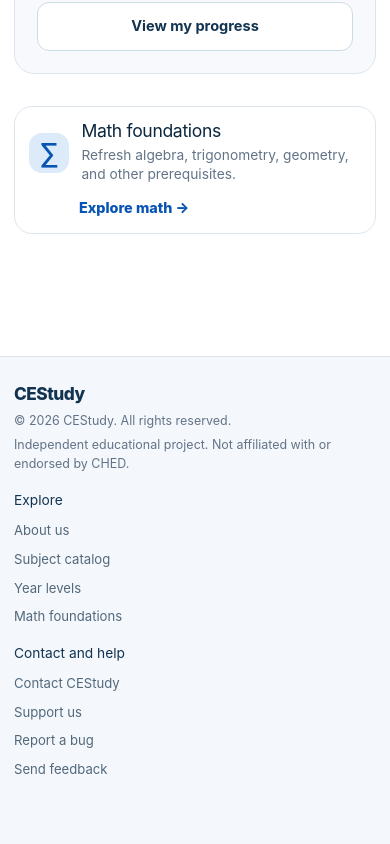
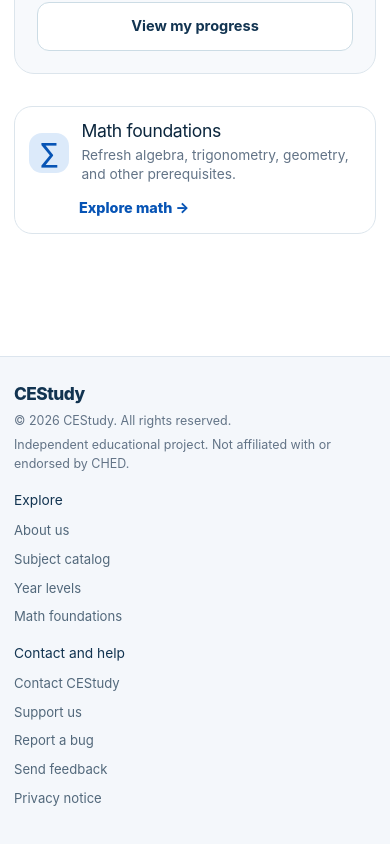
Before and after one commit to justryan-n2d/CEStudy, a React (Vite) app: page / in a window 390 px wide. Shown: the part 1337-2181 px from the top of the page. Built offline with nearby package versions, Linux system fonts and the light colour scheme; no server answers.

Commit message:
feat: link privacy notice from footer and mobile menu

```diff
--- a/src/components/Layout.tsx
+++ b/src/components/Layout.tsx
@@ -126,6 +126,7 @@ export function Layout({ children }: { children: ReactNode }) {
           <Link to="/support" onClick={() => setMobileMenuOpen(false)}><NavigationGlyph name="help" />Support us</Link>
           <Link to="/bug-reports" onClick={() => setMobileMenuOpen(false)}><NavigationGlyph name="help" />Report a bug</Link>
           <Link to="/feedback" onClick={() => setMobileMenuOpen(false)}><NavigationGlyph name="help" />Send feedback</Link>
+          <Link to="/privacy" onClick={() => setMobileMenuOpen(false)}><NavigationGlyph name="help" />Privacy notice</Link>
           {feedbackInboxUnlocked && <Link to="/feedbacks" onClick={() => setMobileMenuOpen(false)} className="mobile-feedbacks-link"><span className="feedbacks-nav-icon"><NavigationGlyph name="messages" />{unreadFeedbackCount > 0 && <span className="feedback-unread-dot" role="status" aria-label="Unread feedback" />}</span>Feedbacks</Link>}
         </nav>
       </header>
@@ -141,7 +142,7 @@ export function Layout({ children }: { children: ReactNode }) {
             <h2>Explore</h2><Link to="/about">About us</Link><Link to="/catalog">Subject catalog</Link><Link to="/years">Year levels</Link><Link to="/math-foundations">Math foundations</Link>
           </nav>
           <nav className="footer-links" aria-label="Contact and help">
-            <h2>Contact and help</h2><Link to="/contact">Contact CEStudy</Link><Link to="/support">Support us</Link><Link to="/bug-reports">Report a bug</Link><Link to="/feedback">Send feedback</Link>
+            <h2>Contact and help</h2><Link to="/contact">Contact CEStudy</Link><Link to="/support">Support us</Link><Link to="/bug-reports">Report a bug</Link><Link to="/feedback">Send feedback</Link><Link to="/privacy">Privacy notice</Link>
           </nav>
         </div>
       </footer>
```
